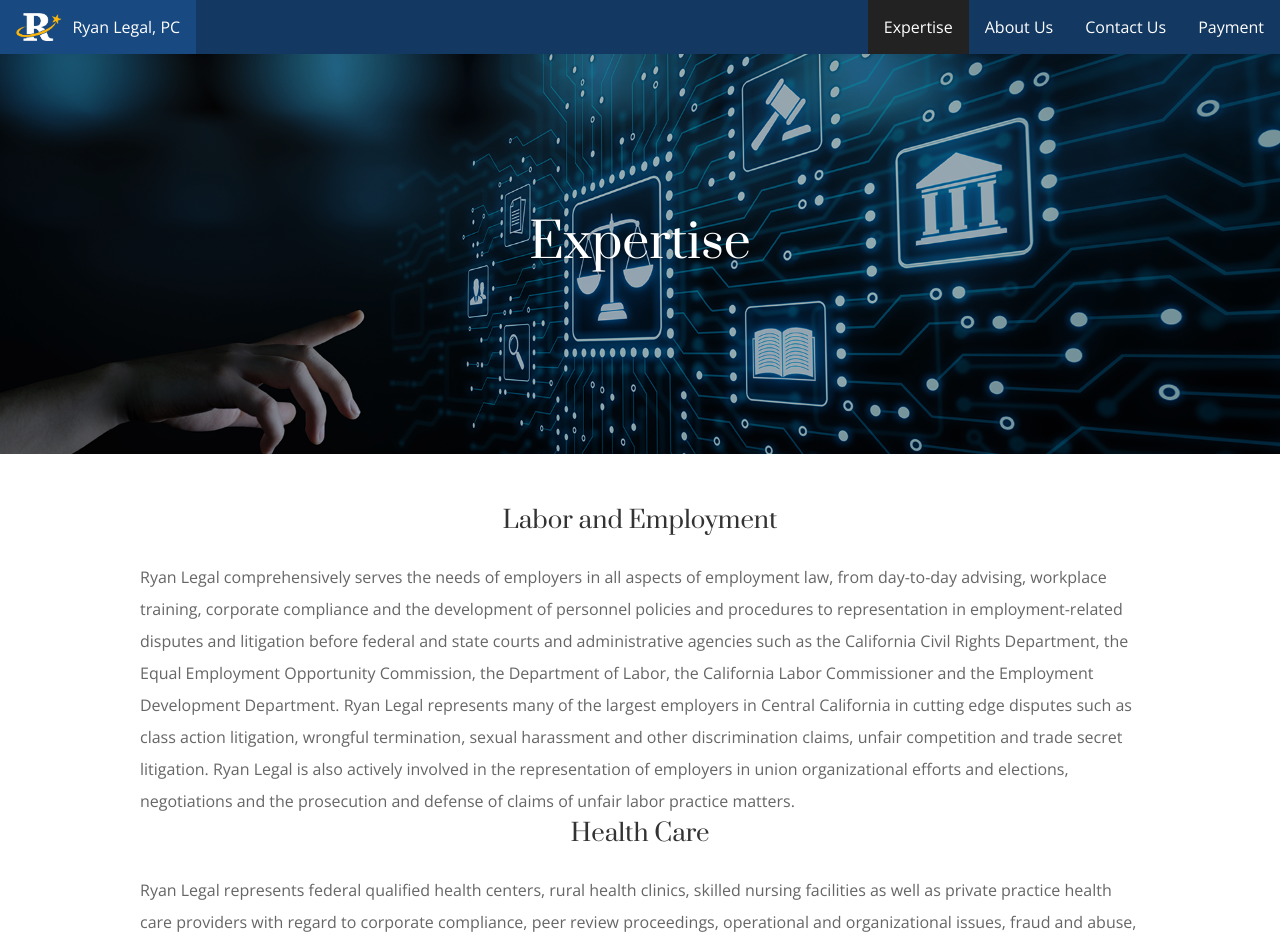
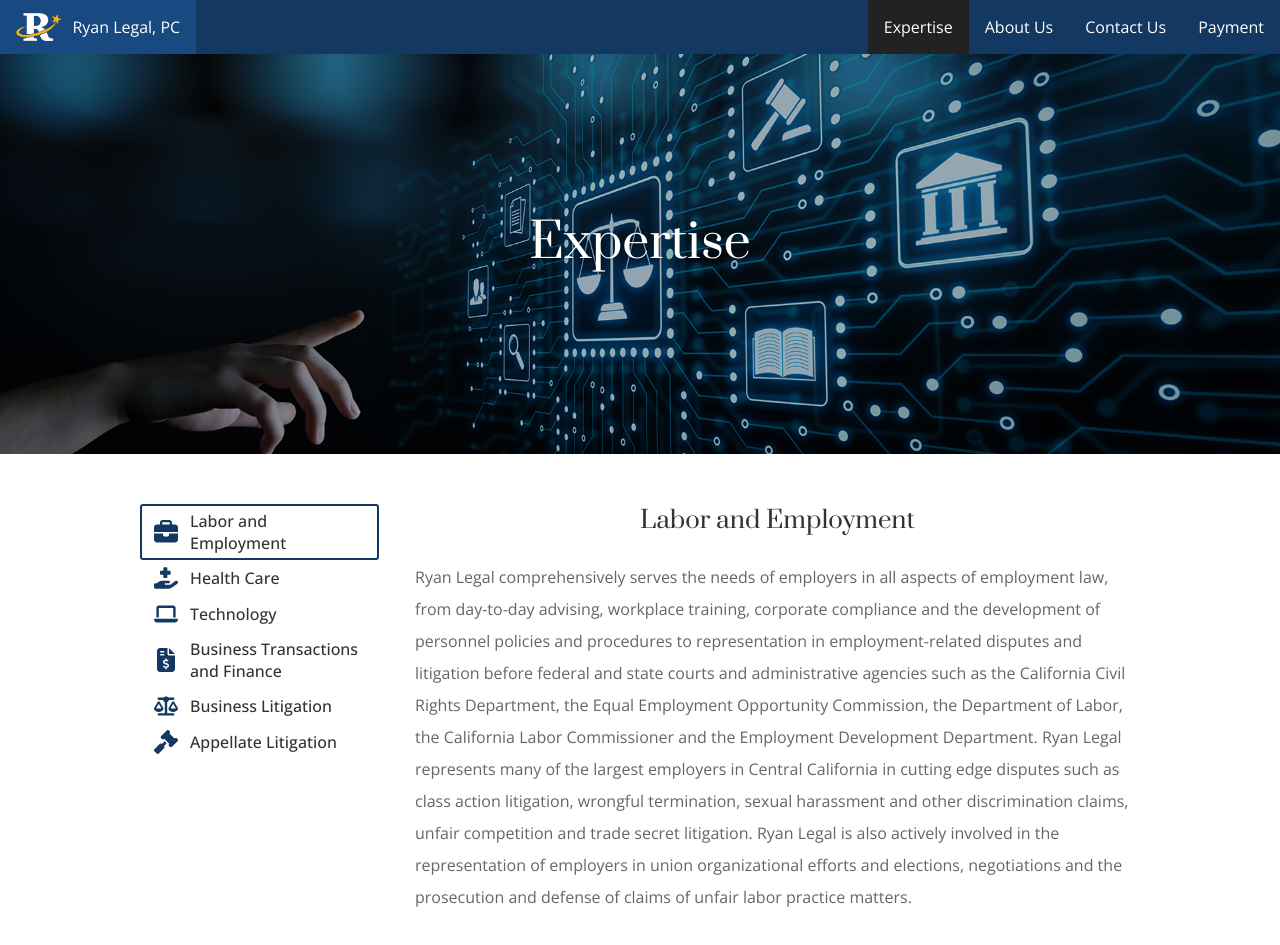
Before and after one commit to jaredryan/jordan-ryan-law, a Next.js app: page /expertise in a window 1280 px wide. Shown: the top 945 px of the page. Built offline with nearby package versions, Linux system fonts and the light colour scheme.

Commit message:
[feat]: finalize Expertise page

```diff
--- a/app/expertise/page.tsx
+++ b/app/expertise/page.tsx
@@ -1,7 +1,7 @@
 import Image from 'next/image';
+import Carousel from '@/app/ui/carousel';
+
 import '@/app/ui/expertise.css';
-
-import { areasOfPractice } from '@/app/content';
 
 export default function Page() {
   return (
@@ -22,14 +22,7 @@ export default function Page() {
         </div>
       </div>
       <div className="contentSection">
-        {areasOfPractice.map(section => (
-          <div className="section" key={section.name}>
-            <h2>{section.name}</h2>
-            <p>{section.content}</p>
-          </div>
-        ))}
-        <h2>Real Estate</h2>
-        <p>Ryan Legal, PC, real estate practice encompasses a variety of transactions (purchase, sale and escrow), organization of real estate development ventures and representation of borrowers and lenders in transactions for commercial, office, industrial and residential projects. MMWB&R also represents clients before local and state governmental agencies on regulatory matters (with particular focus on real estate development entitlements and public contract disputes) and in land use transactions and disputes with governmental agencies. (See also “Eminent Domain and Inverse Condemnation,” below.)</p>
+        <Carousel />
       </div>
     </div>
   );
--- /dev/null
+++ b/app/ui/carousel.css
@@ -0,0 +1,61 @@
+.carouselComponent .customThumbnails {
+    display: flex !important;
+    flex-direction: column;
+    align-items: flex-start;
+    margin-right: 36px;
+}
+
+.carouselComponent > div {
+    display: flex;
+    flex-direction: row-reverse;
+}
+
+.carouselComponent .customThumbnails .tab {
+    display: flex;
+    flex-direction: row;
+    align-items: center;
+    justify-content: flex-start;
+    gap: 12px;
+    /* width: 215px; */
+    padding: 4px 12px;
+    border: 2px solid var(--background-primary-color);
+    border-radius: 3px;
+    cursor: pointer;
+}
+
+.carouselComponent .customThumbnails .slick-active .tab {
+    border: 2px solid var(--primary-color) !important;
+}
+
+.carouselComponent .customThumbnails .tab:hover {
+    background-color: var(--accent-color);
+    border: 2px solid var(--accent-color);
+}
+
+.carouselComponent .icon,
+.carouselComponent .icon svg {
+  width: 24px;
+  height: 24px;
+}
+
+.carouselComponent.businessTransactions .icon,
+.carouselComponent.businessTransactions .icon svg {
+  width: 24px;
+}
+
+.carouselComponent .icon {
+  width: 24px;
+  height: 24px;
+  color: var(--primary-color);
+}
+
+.carouselComponent .customThumbnails p {
+    padding-top: 0 !important;
+    font-weight: 500;
+    line-height: normal !important;
+    color: var(--font-primary-color) !important;
+    min-width: 175px !important;
+    width: 100%;
+    text-align: left;
+    flex: 1;
+}
--- /dev/null
+++ b/app/ui/carousel.tsx
@@ -0,0 +1,50 @@
+'use client'
+
+import Slider from 'react-slick'
+
+import 'slick-carousel/slick/slick.css'
+import 'slick-carousel/slick/slick-theme.css'
+
+import { areasOfPractice } from '@/app/content';
+
+import '@/app/ui/carousel.css';
+
+function BlankArrow(_props: any) {
+    return <div style={{ display: "none" }} />
+}
+
+export default function Carousel() {
+  const settings = {
+    customPaging: function(i) {
+        const areaOfPractice = areasOfPractice[i]
+        return (
+          <a className="tab">
+            <div className="icon">{areaOfPractice.icon}</div>
+            <p>{areaOfPractice.name}</p>
+          </a>
+        );
+      },
+    dots: true,
+    infinite: true,
+    slidesToShow: 1,
+    slidesToScroll: 1,
+    fade: true,
+    speed: 500,
+    dotsClass: "customThumbnails",
+    nextArrow: <BlankArrow />,
+    prevArrow: <BlankArrow />,
+  }
+
+  return (
+    <div className="carouselComponent">
+        <Slider {...settings}>
+            {areasOfPractice.map(section => (
+            <div className="slide" key={section.name}>
+                <h2>{section.name}</h2>
+                <p>{section.content}</p>
+            </div>
+            ))}
+        </Slider>
+    </div>
+  )
+}
--- a/app/ui/contact-us-form.tsx
+++ b/app/ui/contact-us-form.tsx
@@ -1,4 +1,3 @@
-import { Button } from '@/app/ui/button';
 import '@/app/ui/contact-us-form.css';
 
 export default function Form() {
@@ -47,7 +46,7 @@ export default function Form() {
           />
         </div>
       </div>
-      <Button type="submit">Submit</Button>
+      <button type="submit">Submit</button>
     </form>
   );
 }
--- a/app/ui/global.css
+++ b/app/ui/global.css
@@ -3,6 +3,7 @@
   --primary-hover-color: #184981;
   --secondary-color: #3b4147;
   --tertiary-color: #222222;
+  --accent-color: #feb615;
   --background-primary-color: #fff;
   --background-secondary-color: #f7f7f7;
   --font-primary-color: #333;
@@ -54,6 +55,13 @@ a {
   color: var(--font-primary-color);
 }
 
+h3 {
+  font-weight: 500;
+  font-family: var(--font-opensans);
+  font-size: 20px;
+  line-height: 30px;
+}
+
 button {
   cursor: pointer;
   padding: 8px 16px;
--- a/package.json
+++ b/package.json
@@ -17,8 +17,11 @@
     "autoprefixer": "10.4.20",
     "clsx": "^2.1.1",
     "next": "latest",
+    "pure-react-carousel": "^1.32.0",
     "react": "19.0.0",
     "react-dom": "19.0.0",
+    "react-slick": "^0.30.3",
+    "slick-carousel": "^1.8.1",
     "typescript": "5.7.2",
     "use-debounce": "^10.0.4"
   },
```
Also changed, not shown: app/ui/button.tsx (deleted, +0 -19 lines), app/ui/home.css (+0 -7 lines), 1 other file (tests, documents, lock files or other folders).
